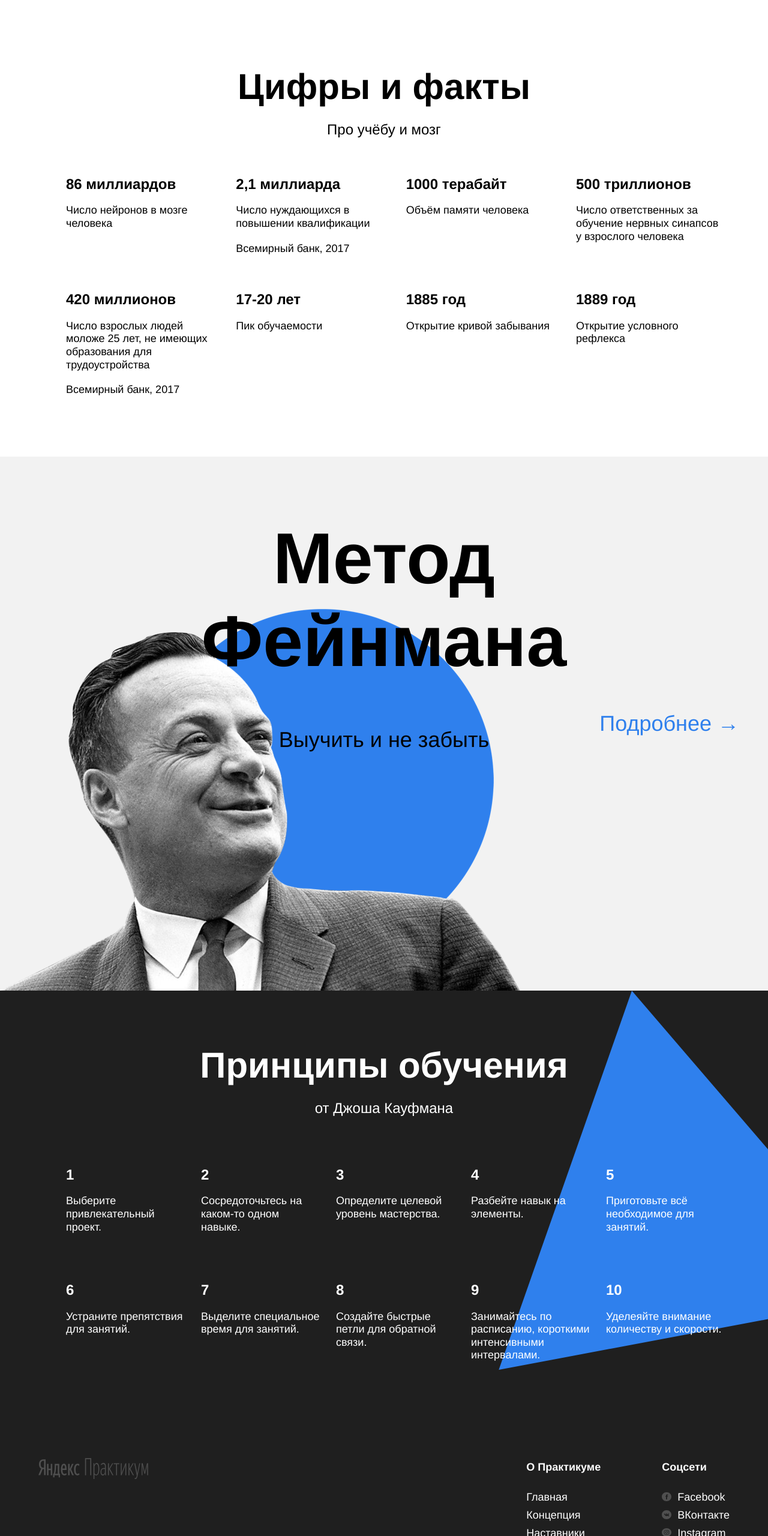
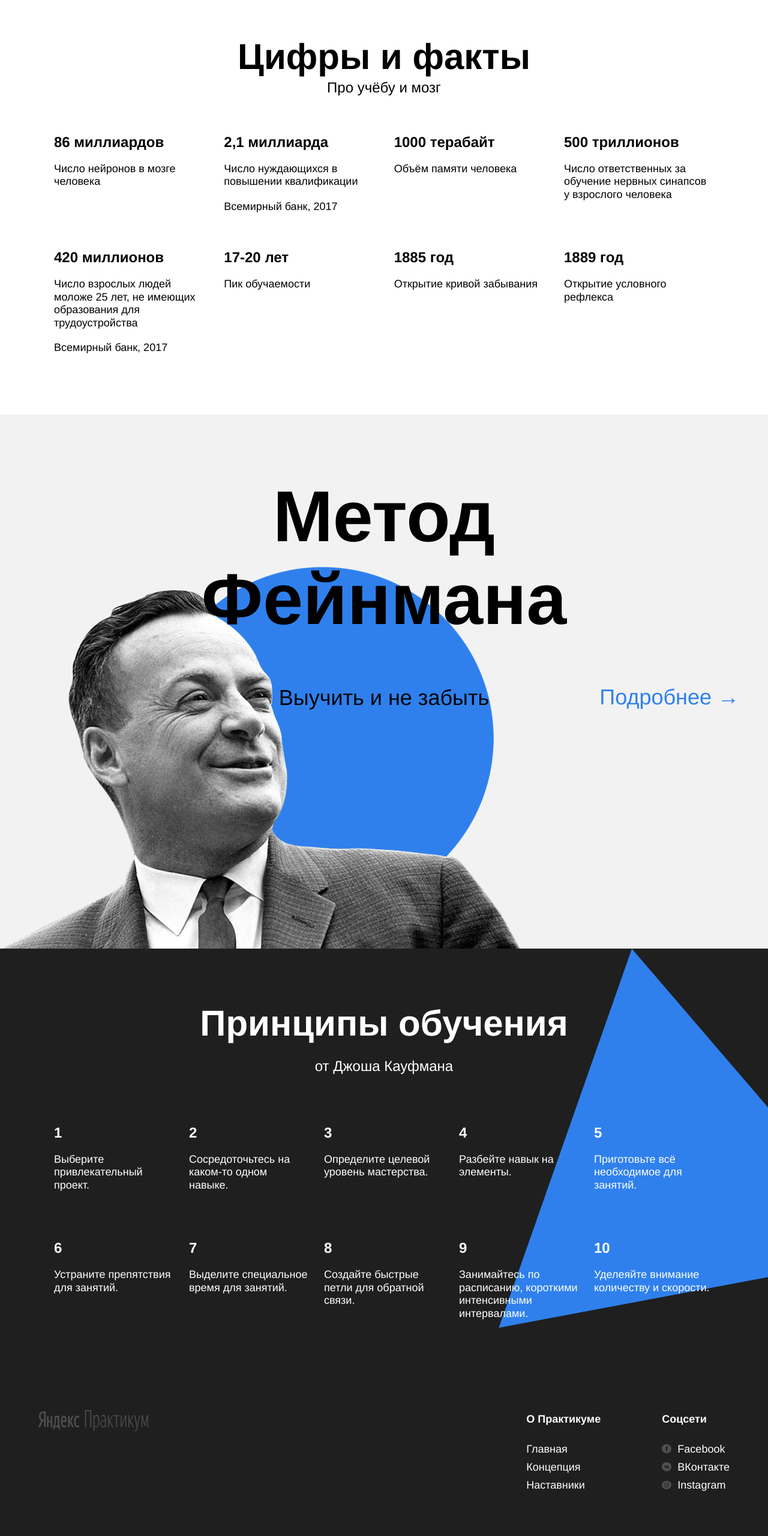
Before and after one commit to KunPitun/How-to-learn, a plain HTML site: page index.html in a window 1280 px wide. Shown: the part 1296-3856 px from the top of the page at 60% size. Drawn offline with Linux system fonts and the light colour scheme.

Commit message:
Project 1 v_1.2

```diff
--- a/index.html
+++ b/index.html
@@ -21,7 +21,7 @@
       <h1 class="header__title">Научиться учиться</h1>
       <p class="header__subtitle">Какие современные и эффективные
          подходы к обучению вы можете использовать в своей
-         жизни? <a href="#" lang="ru" class="header__link">Узнать →</a></p>
+         жизни? <a href="#" lang="ru" class="header__link">Узнать &rarr;</a></p>
       <img src="./images/header-image.png" class="header__main-illustration" lang="ru" alt="Картина 'Опять двойка'">
       <div class="header__square-pic"></div>
 
@@ -54,54 +54,54 @@
       <section class="digits">
 
         <h2 class="section-title">Цифры и факты</h2>
-        <h3 class="section-subtitle">Про учёбу и мозг</h3>
+        <p class="section-subtitle">Про учёбу и мозг</p>
 
         <ul class="table">
 
-          <li class="cell">
+          <li class="table__cell">
             <h3 class="cell__heading">86 миллиардов</h3>
             <p class="cell__text">Число нейронов в мозге
                человека</p>
           </li>
 
-          <li class="cell">
+          <li class="table__cell">
             <h3 class="cell__heading">2,1 миллиарда</h3>
             <p class="cell__text">Число нуждающихся в
                повышении квалификации</p>
-            <cite class="cell__cite">Всемирный банк, 2017</cite>
+            <p class="cell__text">Всемирный банк, 2017</p>
           </li>
 
-          <li class="cell">
+          <li class="table__cell">
             <h3 class="cell__heading">1000 терабайт</h3>
             <p class="cell__text">Объём памяти человека</p>
           </li>
 
-          <li class="cell">
+          <li class="table__cell">
             <h3 class="cell__heading">500 триллионов</h3>
             <p class="cell__text">Число ответственных за
                обучение нервных синапсов
                 у взрослого человека</p>
           </li>
 
-          <li class="cell">
+          <li class="table__cell">
             <h3 class="cell__heading">420 миллионов</h3>
             <p class="cell__text">Число взрослых людей
                моложе 25 лет, не имеющих образования для
                 трудоустройства</p>
-            <cite class="cell__cite">Всемирный банк, 2017</cite>
+            <p class="cell__text">Всемирный банк, 2017</p>
           </li>
 
-          <li class="cell">
+          <li class="table__cell">
             <h3 class="cell__heading">17-20 лет</h3>
             <p class="cell__text">Пик обучаемости</p>
           </li>
 
-          <li class="cell">
+          <li class="table__cell">
             <h3 class="cell__heading">1885 год</h3>
             <p class="cell__text">Открытие кривой забывания</p>
           </li>
 
-          <li class="cell">
+          <li class="table__cell">
             <h3 class="cell__heading">1889 год</h3>
             <p class="cell__text">Открытие условного
                рефлекса
@@ -114,71 +114,71 @@
       <section class="feynman">
 
         <h2 class="feynman__title">Метод Фейнмана</h2>
-        <h3 class="feynman__subtitle">Выучить и не забыть</h3>
-        <a href="#" lang="ru" class="feynman__link">Подробнее →</a>
-        <img src="./images/feynman.png" class="feynman__image" lang="ru" alt="Портрет Фейнмана">
+        <p class="feynman__subtitle">Выучить и не забыть</p>
+        <a href="#" lang="ru" class="feynman__link">Подробнее &rarr;</a>
+        <img src="./images/feynman.png" class="feynman__image" alt="Портрет Фейнмана">
 
       </section>
 
       <section class="kaufman">
 
         <h2 class="section-title section-title_theme_dark">Принципы обучения</h2>
-        <h3 class="section-subtitle section-subtitle_theme_dark">от Джоша Кауфмана</h3>
+        <p class="section-subtitle section-subtitle_theme_dark">от Джоша Кауфмана</p>
         <ul class="table table_theme_dark">
 
-          <li class="cell cell_theme_dark">
+          <li class="table__cell table__cell_theme_dark">
             <h3 class="cell__heading cell__heading_theme_dark">1</h3>
             <p class="cell__text cell__text_theme_dark">Выберите привлекательный проект.</p>
           </li>
 
-          <li class="cell cell_theme_dark">
+          <li class="table__cell table__cell_theme_dark">
             <h3 class="cell__heading cell__heading_theme_dark">2</h3>
             <p class="cell__text cell__text_theme_dark">Сосредоточьтесь на каком-то одном навыке.</p>
           </li>
 
-          <li class="cell cell_theme_dark">
+          <li class="table__cell table__cell_theme_dark">
             <h3 class="cell__heading cell__heading_theme_dark">3</h3>
             <p class="cell__text cell__text_theme_dark">Определите целевой уровень мастерства.</p>
           </li>
 
-          <li class="cell cell_theme_dark">
+          <li class="table__cell table__cell_theme_dark">
             <h3 class="cell__heading cell__heading_theme_dark">4</h3>
             <p class="cell__text cell__text_theme_dark">Разбейте навык на элементы.</p>
           </li>
 
-          <li class="cell cell_theme_dark">
+          <li class="table__cell table__cell_theme_dark">
             <h3 class="cell__heading cell__heading_theme_dark">5</h3>
             <p class="cell__text cell__text_theme_dark">Приготовьте всё необходимое для занятий.</p>
           </li>
 
-          <li class="cell cell_theme_dark">
+          <li class="table__cell table__cell_theme_dark">
             <h3 class="cell__heading cell__heading_theme_dark">6</h3>
             <p class="cell__text cell__text_theme_dark">Устраните препятствия для занятий.</p>
           </li>
 
-          <li class="cell cell_theme_dark">
+          <li class="table__cell table__cell_theme_dark">
             <h3 class="cell__heading cell__heading_theme_dark">7</h3>
             <p class="cell__text cell__text_theme_dark">Выделите специальное время для занятий.</p>
           </li>
 
-          <li class="cell cell_theme_dark">
+          <li class="table__cell table__cell_theme_dark">
             <h3 class="cell__heading cell__heading_theme_dark">8</h3>
             <p class="cell__text cell__text_theme_dark">Создайте быстрые петли для обратной связи.</p>
           </li>
 
-          <li class="cell cell_theme_dark">
+          <li class="table__cell table__cell_theme_dark">
             <h3 class="cell__heading cell__heading_theme_dark">9</h3>
             <p class="cell__text cell__text_theme_dark">Занимайтесь по расписанию, короткими интенсивными интервалами.</p>
           </li>
 
-          <li class="cell cell_theme_dark">
+          <li class="table__cell table__cell_theme_dark">
             <h3 class="cell__heading cell__heading_theme_dark">10</h3>
             <p class="cell__text cell__text_theme_dark">Уделеяйте внимание количеству и скорости.</p>
           </li>
 
         </ul>
 
-        <div class="kaufman__triangle-image"></div>
+        <div class="kaufman__triangle"></div>
 
       </section>
 
@@ -188,26 +188,26 @@
 
       <div class="footer__columns">
 
-        <div class="column column_content_copyright">
+        <div class="footer__column footer__column_content_copyright">
           <div class="logo logo_place_footer"></div>
-          <div class="footer__author">&copy;2022. Николай Николаенко</div>
+          <p class="footer__author">&copy;2022. Николай Николаенко</p>
         </div>
 
-        <div class="column column_content_info">
-          <h3 class="column-heading">О Практикуме</h3>
-          <nav class="column-links">
-            <a href="#" lang="ru" class="column__link">Главная</a>
-            <a href="#" lang="ru" class="column__link">Концепция</a>
-            <a href="#" lang="ru" class="column__link">Наставники</a>
+        <div class="footer__column footer__column_content_info">
+          <h3 class="footer__column-heading">О Практикуме</h3>
+          <nav class="footer__column-links">
+            <a href="#" lang="ru" class="footer__column__link">Главная</a>
+            <a href="#" lang="ru" class="footer__column__link">Концепция</a>
+            <a href="#" lang="ru" class="footer__column__link">Наставники</a>
           </nav>
         </div>
 
-        <div class="column column_content_social">
-          <h3 class="column-heading">Соцсети</h3>
-          <nav class="column-links">
-            <a href="#" lang="en" class="column__link"><div class="social-icon social-icon_social_fbk"></div>Facebook</a>
-            <a href="#" lang="ru" class="column__link"><div class="social-icon social-icon_social_vk"></div>ВКонтакте</a>
-            <a href="#" lang="en" class="column__link"><div class="social-icon social-icon_social_inst"></div>Instagram</a>
+        <div class="footer__column footer__column_content_social">
+          <h3 class="footer__column-heading">Соцсети</h3>
+          <nav class="footer__column-links">
+            <a href="#" target="_blank" lang="en" class="footer__column__link"><img src="./images/facebook_color_white.svg" alt="Иконка Фейсбука" class="social-icon">Facebook</a>
+            <a href="#" target="_blank" lang="ru" class="footer__column__link"><img src="./images/vk_color_white.svg" alt="Иконка ВКонтакте" class="social-icon">ВКонтакте</a>
+            <a href="#" target="_blank" lang="en" class="footer__column__link"><img src="./images/instagram_color_white.svg" alt="Иконка Инстаграмма" class="social-icon">Instagram</a>
           </nav>
         </div>
 
--- a/styles/style.css
+++ b/styles/style.css
@@ -137,6 +137,7 @@
   line-height: 1.15;
   font-size: 60px;
   font-weight: bold;
+  margin: 0;
 }
 
 .section-subtitle {/*OK*/
@@ -155,39 +156,33 @@
   width: 1100px;
   justify-content: space-between;
   margin: 0 0 100px 0;
+  list-style: none;
+  padding: 0;
 }
 
-.cell {/*OK*/
+.table__cell {/*OK*/
   width: 250px;
   margin: 60px 0 0 0;
   list-style: none;
 }
 
 .cell__heading {/*OK*/
-  margin: 0 0 20px 0;
   line-height: 1.15;
   font-size: 24px;
   font-weight: bold;
+  margin: 0;
 }
 
 .cell__text {/*OK*/
-  margin: 0 0 20px 0;
+  margin: 20px 0 0 0;
   line-height: 1.2;
   font-size: 18px;
   font-weight: normal;
 }
 
-.cell__cite {/*OK*/
-  line-height: 1.2;
-  font-size: 18px;
-  font-weight: normal;
-  margin: 0;
-  font-style: normal;
-}
-
 .feynman {/*OK*/
   position: relative;
-  width: 100vw;
+  width: 100%;
   min-height: 890px;
   display: flex;
   flex-direction: column;
@@ -214,12 +209,9 @@
 }
 
 .feynman__link {/*OK*/
-  height: 100%;
-  display: flex;
-  flex-direction: column;
-  justify-content: center;
   position: absolute;
-  margin: 0 48px 0 0;
+  top: 50%;
+  right: 48px;
   align-self: flex-end;
   line-height: 51px;
   font-size: 36px;
@@ -259,11 +251,11 @@
   z-index: 1;
 }
 
-.table__theme_dark {
+.table_theme_dark {
   margin: 0 0 90px 0;
 }
 
-.cell_theme_dark {/*OK*/
+.table__cell_theme_dark {/*OK*/
   width: 200px;
   margin: 80px 0 0 0;
   list-style: none;
@@ -277,11 +269,10 @@
 
 .cell__text_theme_dark {/*OK*/
   color: white;
-  margin: 0;
   z-index: 1;
 }
 
-.kaufman__triangle-image {
+.kaufman__triangle {
   position: absolute;
   height: 877px;
   width: 877px;
@@ -307,21 +298,21 @@
   margin: 60px 0 40px 0;
 }
 
-.column {/*OK*/
+.footer__column {/*OK*/
   display: flex;
   flex-direction: column;
 }
 
-.column_content_copyright {/*OK*/
+.footer__column_content_copyright {/*OK*/
   justify-content: space-between;
   flex-basis: 711px;
 }
 
-.column_content_info {
+.footer__column_content_info {
 /*не совсем понял зачем в брифе требуют модификатор к этому блоку, поэтому оставил его пустым ¯\_(ツ)_/¯*/
 }
 
-.column_content_social {
+.footer__column_content_social {
 /*не совсем понял зачем в брифе требуют модификатор к этому блоку, поэтому оставил его пустым ¯\_(ツ)_/¯*/
 }
 
@@ -339,7 +330,7 @@
   color: white;
 }
 
-.column-heading {/*OK*/
+.footer__column-heading {/*OK*/
   margin: 0 0 20px 0;
   line-height: 30px;
   font-size: 18px;
@@ -347,13 +338,13 @@
   color: white;
 }
 
-.column-links {/*OK*/
+.footer__column-links {/*OK*/
   display: flex;
   flex-direction: column;
   margin: 0 0 16px 0;
 }
 
-.column__link {/*OK*/
+.footer__column__link {/*OK*/
   display: flex;
   align-items: center;
   line-height: 30px;
@@ -368,18 +359,3 @@
   height: 16px;
   margin: 0 10px 0 0;
 }
-
-.social-icon_social_fbk {
-  background: url(../images/facebook_color_white.svg);
-  background-repeat: no-repeat;/*по какой-то неведомсой причине иконки дублировались, хотя ранее я этого не указывал... Пришлось добавить это свойство*/
-}
-
-.social-icon_social_vk {
-  background: url(../images/vk_color_white.svg);
-  background-repeat: no-repeat;/*по какой-то неведомсой причине иконки дублировались, хотя ранее я этого не указывал... Пришлось добавить это свойство*/
-}
-
-.social-icon_social_inst {
-  background: url(../images/instagram_color_white.svg);
-  background-repeat: no-repeat;/*по какой-то неведомсой причине иконки дублировались, хотя ранее я этого не указывал... Пришлось добавить это свойство*/
-}
```
